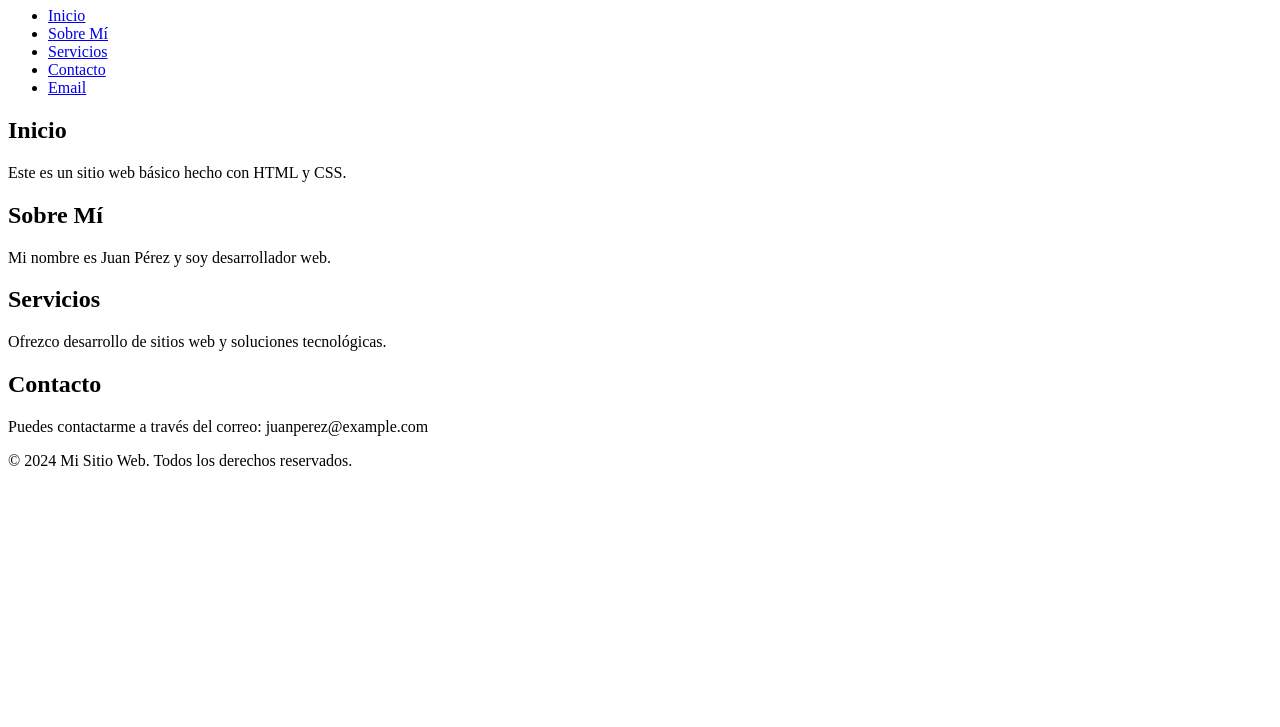
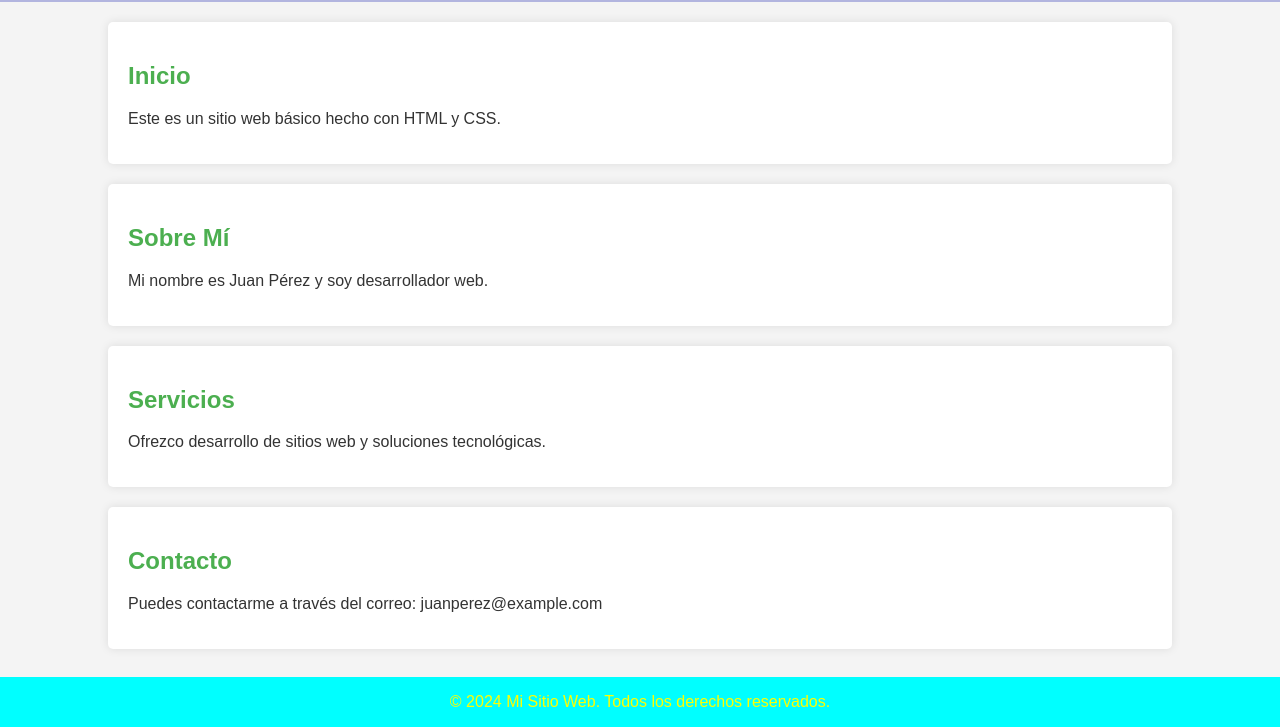
Before and after one commit to dianavasquezb/pagina-web, a plain HTML site: page index.html in a window 1280 px wide. Shown: the part 73-800 px from the top of the page. Drawn offline with Linux system fonts and the light colour scheme.

Commit message:
quinto cambio

```diff
--- a/index.html
+++ b/index.html
@@ -4,7 +4,7 @@
     <meta charset="UTF-8">
     <meta name="viewport" content="width=device-width, initial-scale=1.0">
     <title>Sitio Web Básico</title>
-    <link rel="stylesheet" href="Estilo.css">
+    <link rel="stylesheet" href="styles.css">
 </head>
 <body>
     <header>
--- a/styles.css
+++ b/styles.css
@@ -1,5 +1,4 @@
 body {
-<<<<<<< HEAD
     font-family: Arial, sans-serif;
     margin: 0;
     padding: 0;
@@ -55,11 +54,10 @@ footer {
     position: fixed;
     bottom: 0;
     width: 100%;
-=======
+
     font-family: Arial, Helvetica, sans-serif;
     margin: 0%;
     padding: 0;
     background-color: aqua;
     color: yellow;
->>>>>>> 9513659aeb28f7b68e907ad6ee671aec6f0e8465
 }
```
